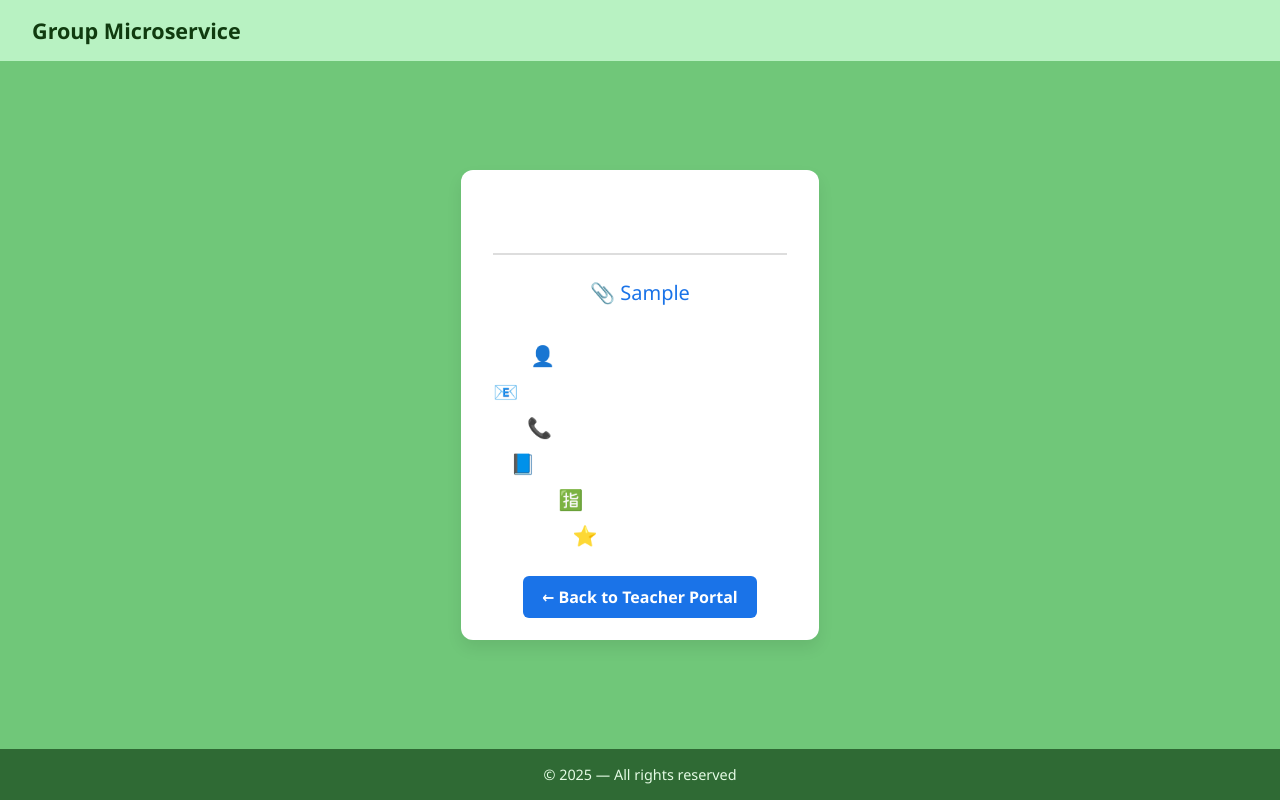
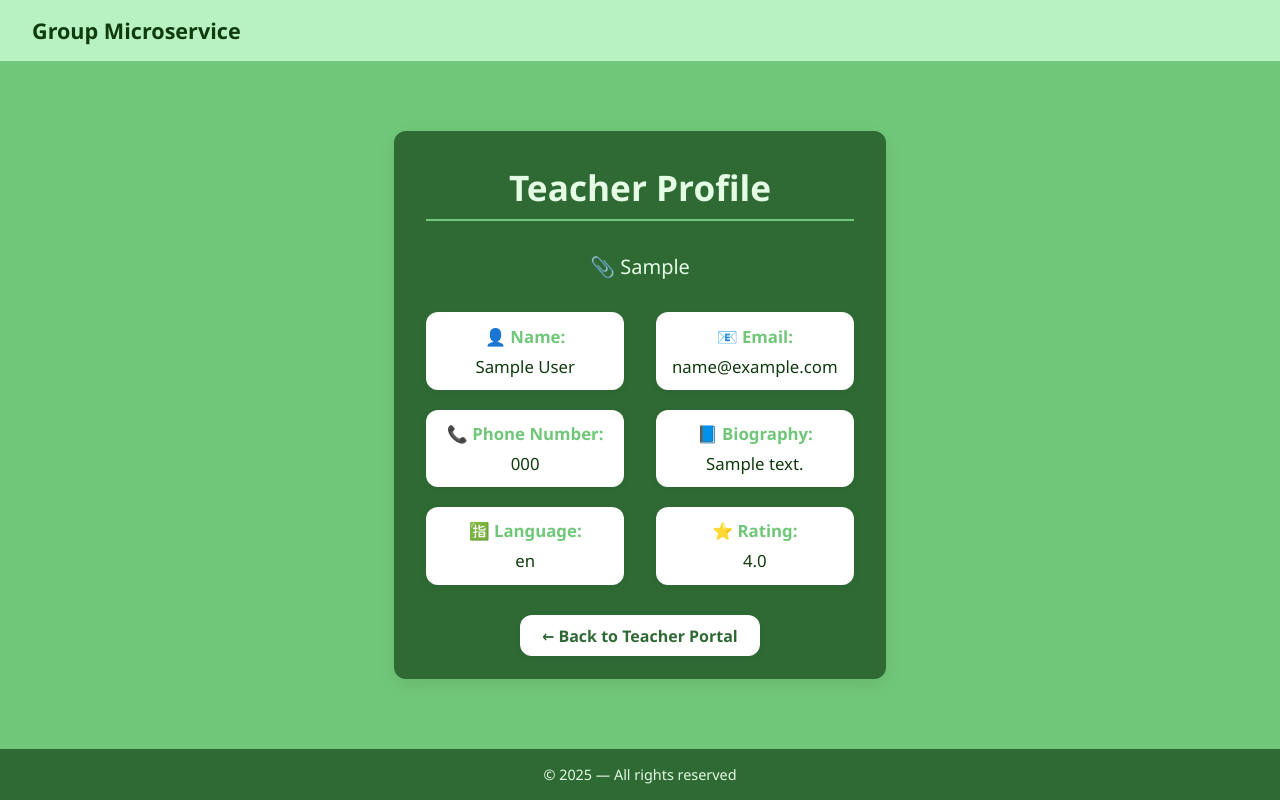
Before and after one commit to tahaMirj/Software-Engineering-1403-02, a Django app: page /group3/profile/ in a window 1280 px wide. Run offline with Django 5.2, Linux system fonts and the light colour scheme; a user stored in the database is signed in; tables that the repository leaves empty hold one stand-in row (values such as "Sample post").

Commit message:
Show Teacher Infos in teacher_profile Page

```diff
--- a/group3/templates/teacher_profile.html
+++ b/group3/templates/teacher_profile.html
@@ -4,10 +4,22 @@
 
 {% block content %}
   <style>
+    :root {
+      --light: #b8f2c2;
+      --medium: #70c779;
+      --dark: #2f6a34;
+      --text-dark: #103b0f;
+      --text-light: #e4fbe4;
+      --card-bg: #ffffff;
+      --radius: 12px;
+      --shadow: 0 6px 18px rgba(0, 0, 0, 0.08);
+      --shadow-sm: 0 2px 8px rgba(0, 0, 0, 0.06);
+    }
+
     body {
-      background-color: #f0f2f5;
+      background-color: var(--light);
       font-family: 'Segoe UI', Tahoma, Geneva, Verdana, sans-serif;
-      color: #333;
+      color: var(--text-dark);
       margin: 0;
       padding: 0;
     }
@@ -15,25 +27,27 @@
     .profile-container {
       max-width: 900px;
       margin: 2rem auto;
-      background-color: #fff;
+      background-color: var(--dark);
       padding: 2rem;
-      border-radius: 12px;
-      box-shadow: 0 8px 16px rgba(0, 0, 0, 0.08);
+      border-radius: var(--radius);
+      box-shadow: var(--shadow);
+      color: var(--text-light);
     }
 
     .profile-title {
       text-align: center;
-      font-size: 2rem;
+      font-size: 2.2rem;
       font-weight: bold;
-      margin-bottom: 1.5rem;
-      border-bottom: 2px solid #ddd;
+      color: var(--text-light);
+      margin-bottom: 2rem;
+      border-bottom: 2px solid var(--medium);
       padding-bottom: 0.5rem;
     }
 
     .attachments {
       display: grid;
       grid-template-columns: repeat(auto-fit, minmax(260px, 1fr));
-      gap: 1rem;
+      gap: 1.5rem;
       margin-bottom: 2rem;
     }
 
@@ -41,31 +55,32 @@
       width: 100%;
       height: 200px;
       object-fit: cover;
-      border-radius: 8px;
-      box-shadow: 0 2px 6px rgba(0,0,0,0.1);
+      border-radius: var(--radius);
+      box-shadow: var(--shadow-sm);
     }
 
     .video-container video {
       width: 100%;
-      border-radius: 8px;
+      border-radius: var(--radius);
     }
 
     .pdf-container iframe {
       width: 100%;
       height: 300px;
-      border: 1px solid #ccc;
-      border-radius: 6px;
+      border: 1px solid var(--medium);
+      border-radius: var(--radius);
     }
 
     .file-label {
-      font-size: 0.9rem;
-      color: #555;
+      font-size: 0.95rem;
+      color: var(--text-light);
       margin-bottom: 0.4rem;
     }
 
     .file-link a {
-      color: #1a73e8;
+      color: var(--text-light);
       text-decoration: none;
+      font-weight: 500;
     }
 
     .file-link a:hover {
@@ -74,41 +89,70 @@
 
     .no-attachments {
       font-style: italic;
-      color: #888;
+      color: #ccc;
     }
 
     .profile-info {
+      display: grid;
+      grid-template-columns: 1fr 1fr;
+      gap: 1.2rem 2rem;
       margin-top: 2rem;
-      line-height: 1.8;
-      font-size: 1rem;
+      font-size: 1.05rem;
+    }
+
+    .info-row {
+      display: flex;
+      flex-direction: column;
+      background-color: var(--card-bg);
+      padding: 0.8rem 1rem;
+      border-radius: var(--radius);
+      box-shadow: var(--shadow-sm);
+      color: var(--text-dark);
+    }
+
+    .label {
+      font-weight: bold;
+      color: var(--medium);
+      margin-bottom: 0.4rem;
+    }
+
+    .value {
+      color: var(--text-dark);
+      word-wrap: break-word;
     }
 
     .back-button {
       text-align: center;
-      margin-top: 2rem;
+      margin-top: 2.5rem;
     }
 
     .back-button a {
       text-decoration: none;
-      background-color: #1a73e8;
-      color: white;
-      padding: 0.6rem 1.2rem;
-      border-radius: 6px;
+      background-color: var(--card-bg);
+      color: var(--dark);
+      padding: 0.6rem 1.4rem;
+      border-radius: var(--radius);
       font-weight: bold;
       transition: background 0.3s;
+      box-shadow: var(--shadow-sm);
     }
 
     .back-button a:hover {
-      background-color: #0f5fc2;
+      background-color: var(--medium);
+      color: var(--text-light);
     }
 
     @media (max-width: 600px) {
       .profile-container {
-        padding: 1rem;
+        padding: 1.2rem;
       }
 
       .profile-title {
-        font-size: 1.5rem;
+        font-size: 1.7rem;
+      }
+
+      .profile-info {
+        grid-template-columns: 1fr;
       }
     }
   </style>
@@ -143,12 +187,12 @@
     </div>
 
     <div class="profile-info">
-      <p><strong>👤 Name:</strong> {{ teacher.name }}</p>
-      <p><strong>📧 Email:</strong> {{ teacher.email }}</p>
-      <p><strong>📞 Phone Number:</strong> {{ teacher.phone_number|default:"Not provided" }}</p>
-      <p><strong>📘 Biography:</strong> {{ teacher.biography|default:"No biography yet." }}</p>
-      <p><strong>🈯 Language:</strong> {{ teacher.language }}</p>
-      <p><strong>⭐ Rating:</strong> {{ teacher.rating }}</p>
+      <div class="info-row"><span class="label">👤 Name:</span><span class="value">{{ teacher.name }}</span></div>
+      <div class="info-row"><span class="label">📧 Email:</span><span class="value">{{ teacher.email }}</span></div>
+      <div class="info-row"><span class="label">📞 Phone Number:</span><span class="value">{{ teacher.phone_number|default:"Not provided" }}</span></div>
+      <div class="info-row"><span class="label">📘 Biography:</span><span class="value">{{ teacher.biography|default:"No biography yet." }}</span></div>
+      <div class="info-row"><span class="label">🈯 Language:</span><span class="value">{{ teacher.language }}</span></div>
+      <div class="info-row"><span class="label">⭐ Rating:</span><span class="value">{{ teacher.rating }}</span></div>
     </div>
 
     <div class="back-button">
```
